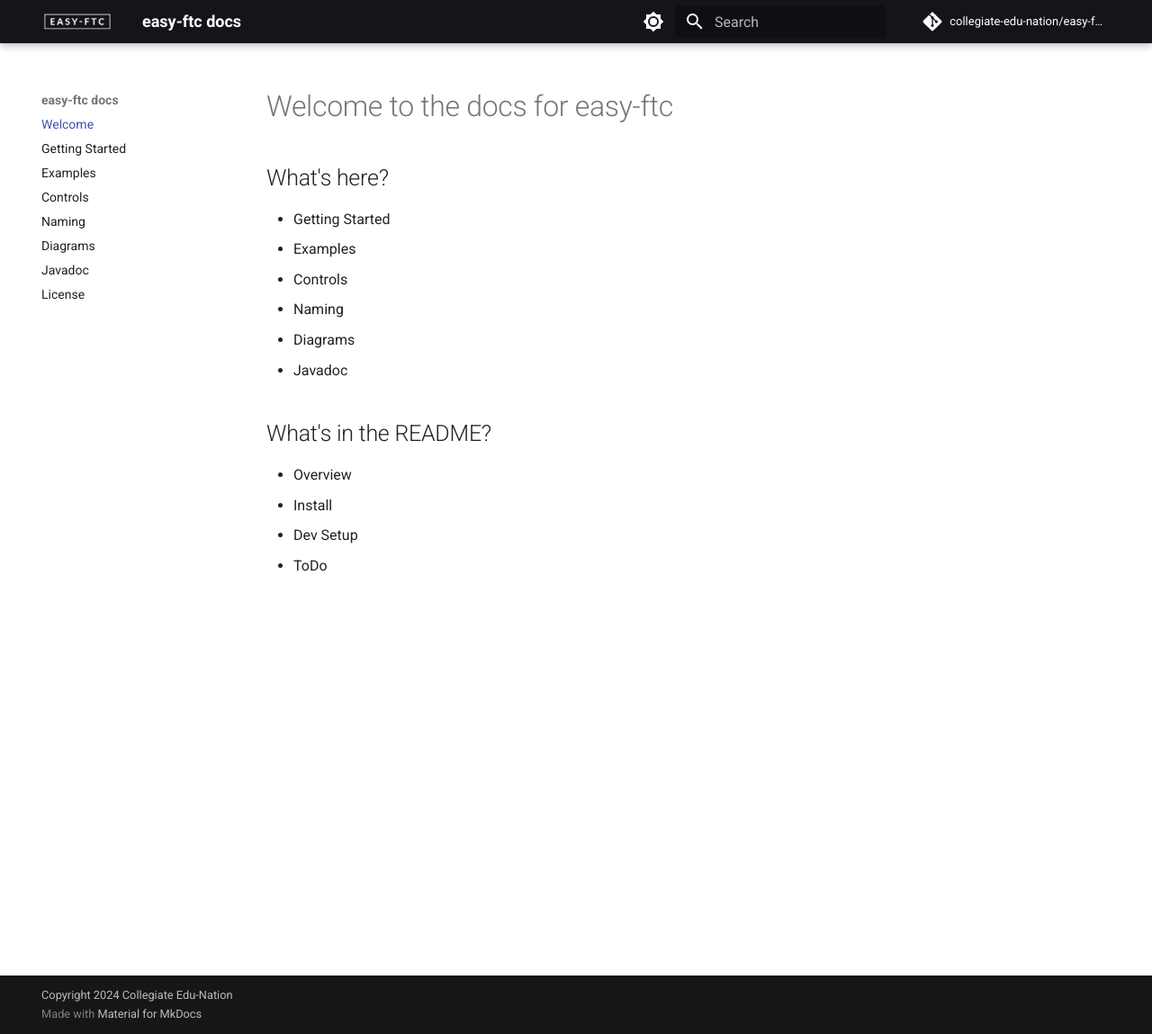
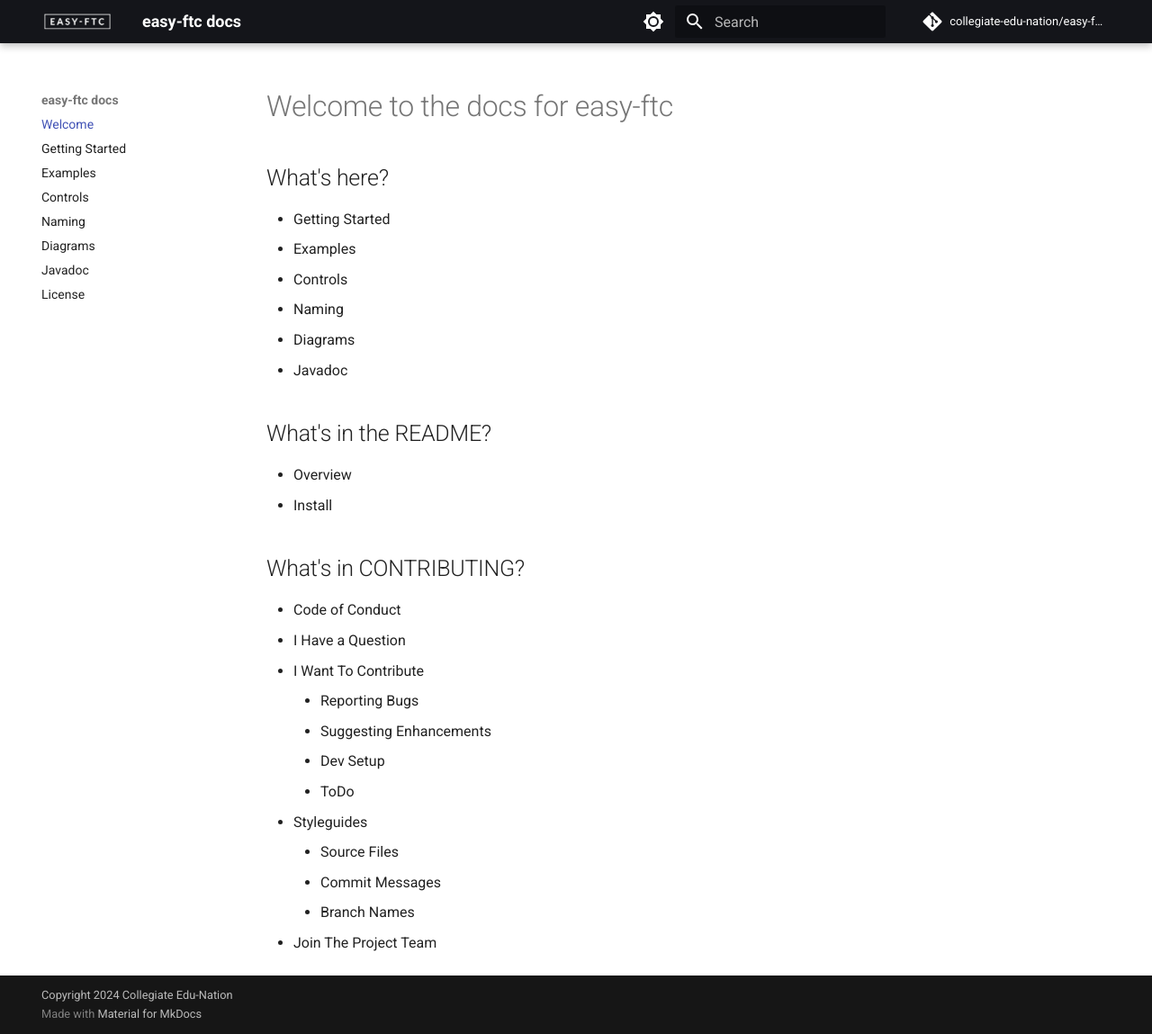
Before and after one commit to Collegiate-Edu-Nation/easy-ftc, an MkDocs documentation site: the page built from docs/index.md, in a window 1280 px wide and 1149 px high. Shown: the whole window at 90% size. Built offline with MkDocs 1.6.1 and Material for MkDocs 9.7.7, drawn with Linux system fonts in a browser that asks for light colours; comment, search, counter and statistics services are not loaded.

Commit message:
add: CONTRIBUTING toc

```diff
--- a/docs/index.md
+++ b/docs/index.md
@@ -18,5 +18,18 @@ hide:
 
 - Overview
 - Install
-- Dev Setup
-- ToDo
+
+## What's in CONTRIBUTING?
+
+- Code of Conduct
+- I Have a Question
+- I Want To Contribute
+    - Reporting Bugs
+    - Suggesting Enhancements
+    - Dev Setup
+    - ToDo
+- Styleguides
+    - Source Files
+    - Commit Messages
+    - Branch Names
+- Join The Project Team
```
